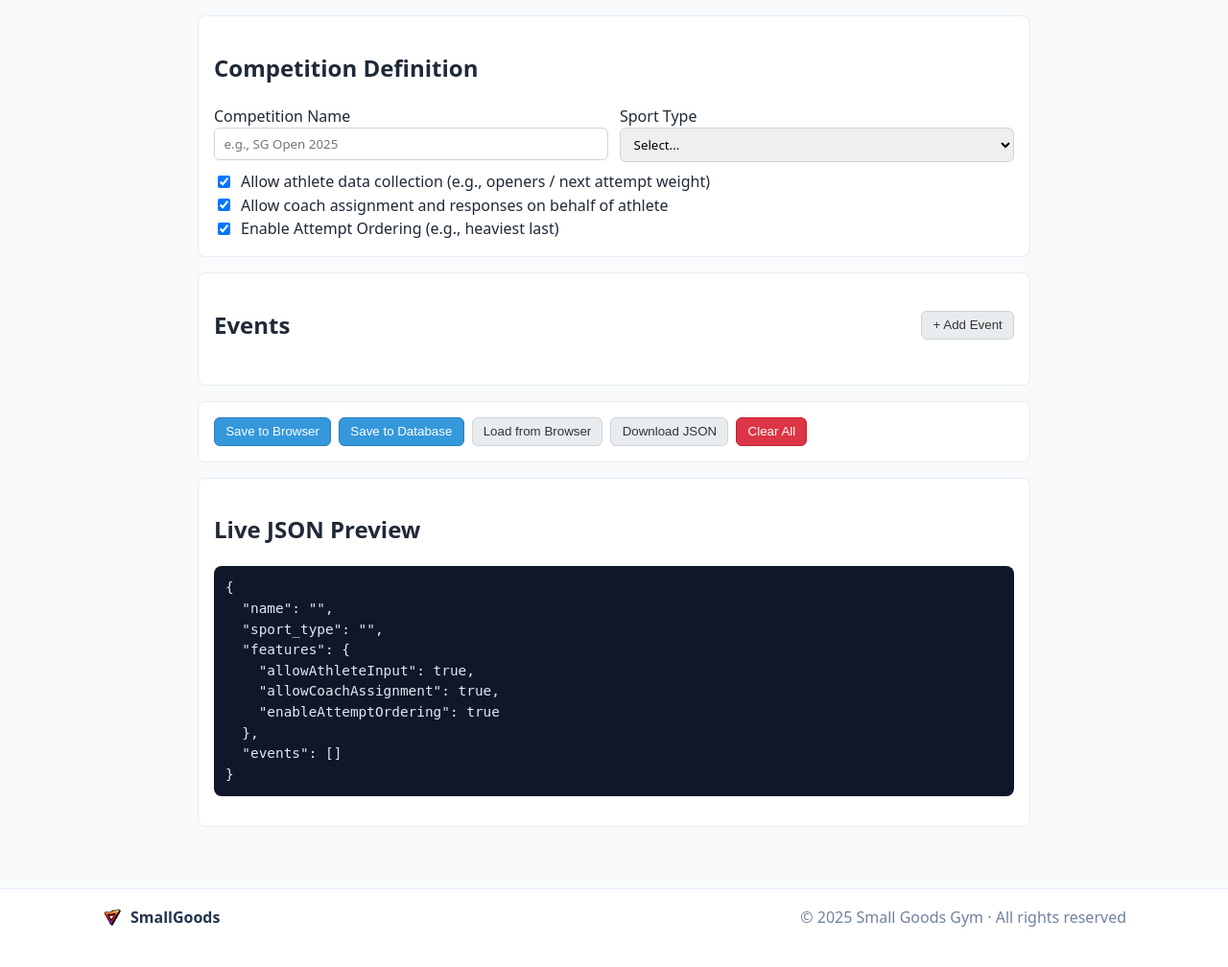
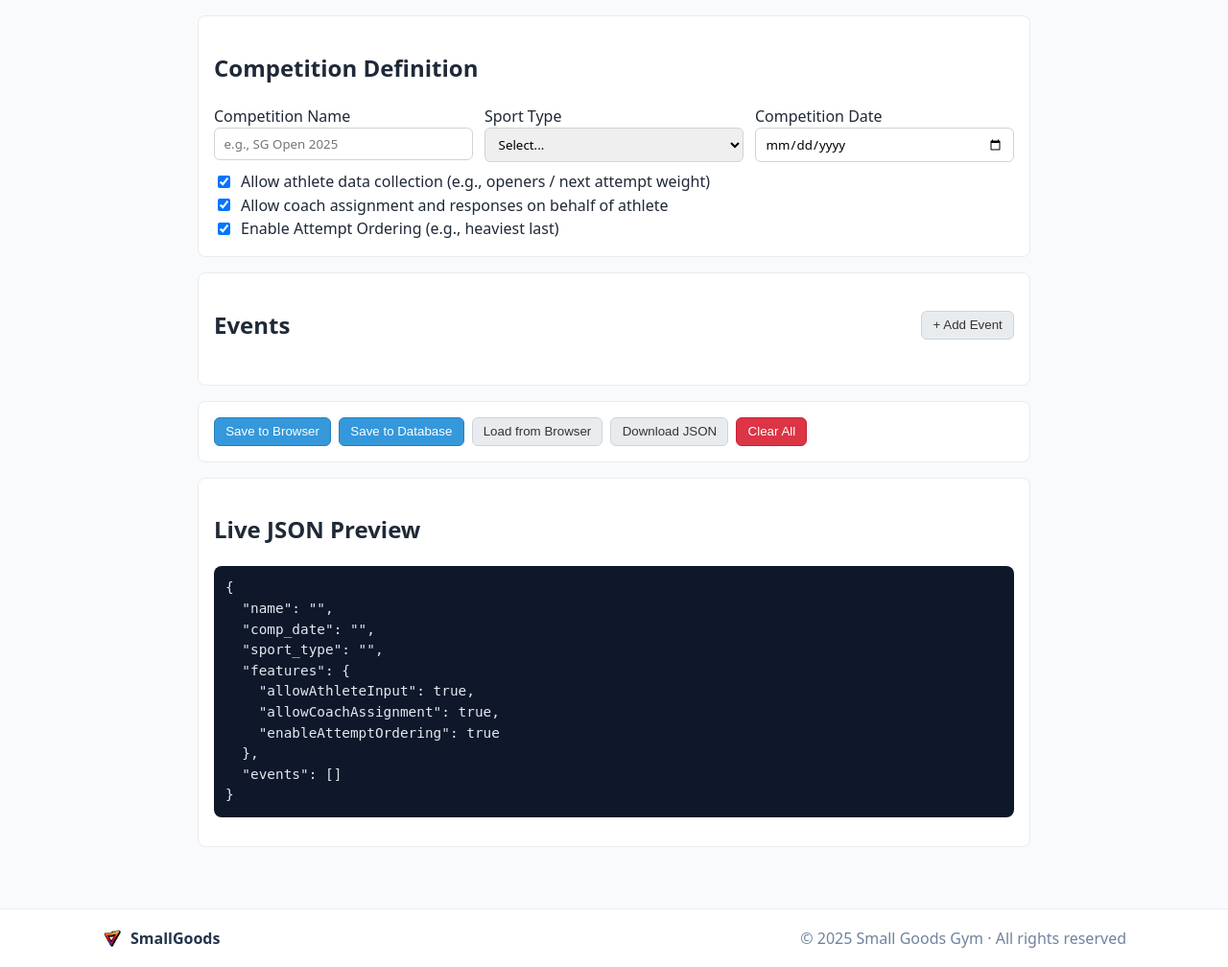
Before and after one commit to cits5206Group9/SmallGoods-Competition-app, a Flask app: page /admin/competition-model/create in a window 1280 px wide. Shown: the part 285-1293 px from the top of the page at 96% size. Before the commit the page ends 1251 px from the top, so only its background shows below. Run offline with Flask 3, Linux system fonts and the light colour scheme.

Commit message:
fix comp model save

```diff
--- a/app/models.py
+++ b/app/models.py
@@ -51,7 +51,6 @@ class Competition(db.Model):
     name = db.Column(db.String(200), nullable=False)
     description = db.Column(db.Text)
     start_date = db.Column(db.Date, nullable=False)
-    end_date = db.Column(db.Date)
     sport_type = db.Column(db.Enum(SportType), nullable=False)
     is_active = db.Column(db.Boolean, default=True)
     created_at = db.Column(db.DateTime, default=datetime.utcnow)
@@ -68,7 +67,6 @@ class Event(db.Model):
     name = db.Column(db.String(150), nullable=False)
     weight_category = db.Column(db.String(50))
     gender = db.Column(db.String(10))
-    scoring_type = db.Column(db.Enum(ScoringType), nullable=False)
     is_active = db.Column(db.Boolean, default=False)
     # It will caused circular dependency if not use post_update=True
     current_lift_id = db.Column(
--- a/app/routes/admin.py
+++ b/app/routes/admin.py
@@ -1,7 +1,10 @@
 from asyncio.log import logger
 from flask import Blueprint, render_template, request, jsonify
 from ..extensions import db
-from ..models import Competition, SportCategory, Exercise, CompetitionType, Athlete, Flight, Event, SportType, AthleteFlight
+from ..models import (
+    Competition, SportCategory, Exercise, CompetitionType,
+    Athlete, Flight, Event, SportType, AthleteFlight, ScoringType
+)
 from datetime import datetime
 from sqlalchemy.exc import IntegrityError
 from sqlalchemy.orm import joinedload
@@ -66,11 +69,13 @@ def get_competition_model(id):
     return jsonify({
         'id': competition.id,
         'name': competition.name,
+        'start_date': competition.start_date.isoformat() if competition.start_date else None,
         'description': competition.description,
         'sport_type': competition.sport_type.value if competition.sport_type else None,
         'config': competition.config or {
             'name': competition.name,
             'sport_type': competition.sport_type.value if competition.sport_type else None,
+            'comp_date': competition.start_date.isoformat() if competition.start_date else None,
             'features': {
                 'allowAthleteInput': True,
                 'allowCoachAssignment': True,
@@ -87,60 +92,104 @@ def save_competition_model():
         data = request.get_json()
         logger.info("Received data: %s", data)  # Debug log
 
+        # Start a database transaction
+        db.session.begin_nested()
+
         # Create new competition or update existing one
         competition_id = data.get('id')
         if competition_id:
             competition = Competition.query.get_or_404(competition_id)
+            # Keep track of existing events for cleanup
+            existing_event_ids = {event.id for event in competition.events}
         else:
             competition = Competition()
+            existing_event_ids = set()
+            db.session.add(competition)
 
         # Update basic fields
         competition.name = data['name']
         competition.sport_type = SportType(data['sport_type'])
+        competition.start_date = datetime.strptime(data['comp_date'], '%Y-%m-%d').date()
         competition.description = f"Sport type: {data['sport_type']}"
-        competition.start_date = datetime.now().date()
-        competition.end_date = datetime.now().date()
         competition.is_active = True
 
-        for event_data in data.get('events', []):
-            category = SportCategory(
-                competition=competition,
-                name=event_data['name'],
-                is_active=True
-            )
-            db.session.add(category)
-            db.session.flush()
+        # Store the complete configuration
+        competition.config = {
+            'name': data['name'],
+            'sport_type': data['sport_type'],
+            'comp_date': data['comp_date'],
+            'features': data.get('features', {
+                'allowAthleteInput': True,
+                'allowCoachAssignment': True,
+                'enableAttemptOrdering': True
+            }),
+            'events': data.get('events', [])
+        }
 
-            for idx, movement in enumerate(event_data.get('movements', []), 1):
-                exercise = Exercise(
-                    sport_category=category,
-                    name=movement['name'],
-                    order=idx,
-                    attempt_time_limit=movement['timer'].get('attempt_seconds', 60),
-                    break_time_default=movement['timer'].get('break_seconds', 120)
-                )
-                db.session.add(exercise)
-                db.session.flush()
+        # Process events
+        current_event_ids = set()
+        for event_data in competition.config['events']:
+            event_id = event_data.get('id')
 
-                comp_type = CompetitionType(
-                    exercise=exercise,
-                    name=movement.get('scoring', {}).get('name', 'Standard'),
+            if event_id:
+                # Update existing event
+                event = Event.query.get(event_id)
+                if event and event.competition_id == competition.id:
+                    event.name = event_data['name']
+                    event.gender = event_data.get('gender')
+                    event.is_active = True
+                    current_event_ids.add(event.id)
+            else:
+                # Create new event
+                event = Event(
+                    competition=competition,
+                    name=event_data['name'],
+                    gender=event_data.get('gender'),
                     is_active=True
                 )
-                db.session.add(comp_type)
+                db.session.add(event)
+                db.session.flush()  # Get the new event ID
+                current_event_ids.add(event.id)
 
-        if not competition_id:
-            db.session.add(competition)
+            # Process flights for this event
+            if 'groups' in event_data:
+                for flight_data in event_data['groups']:
+                    if flight_data.get('id'):
+                        # Update existing flight
+                        flight = Flight.query.get(flight_data['id'])
+                        if flight and flight.event_id == event.id:
+                            flight.name = flight_data['name']
+                            flight.order = flight_data.get('order', 1)
+                            flight.is_active = flight_data.get('is_active', True)
+                    else:
+                        # Create new flight
+                        flight = Flight(
+                            event_id=event.id,
+                            competition_id=competition.id,
+                            name=flight_data['name'],
+                            order=flight_data.get('order', 1),
+                            is_active=flight_data.get('is_active', True)
+                        )
+                        db.session.add(flight)
+                        db.session.flush()  # Get the new flight ID
 
-        # Commit the changes
+        # Remove events that no longer exist in the configuration
+        events_to_delete = existing_event_ids - current_event_ids
+        if events_to_delete:
+            Event.query.filter(Event.id.in_(events_to_delete)).delete(synchronize_session='fetch')
+
+        # Commit all changes
         db.session.commit()
 
-        logger.info("Saved competition: %d, %s", competition.id, competition.config)  # Debug log
+        logger.info("Saved competition: %d with %d events", competition.id, len(current_event_ids))
 
         return jsonify({
             'status': 'success',
             'competition_id': competition.id,
-            'message': 'Competition model saved successfully'
+            'message': 'Competition model saved successfully',
+            'events_created': len(current_event_ids - existing_event_ids),
+            'events_updated': len(current_event_ids & existing_event_ids),
+            'events_deleted': len(events_to_delete)
         })
 
     except Exception as e:
@@ -242,7 +291,7 @@ def flights_management():
             for event in comp.events:
                 # Get flights for this event
                 event_flights = []
-                for flight in flights:
+                for flight in event.flights:
                     if flight.event_id == event.id:
                         # Get athletes for this flight
                         flight_athletes = []
@@ -624,7 +673,6 @@ def get_competitions():
             'id': comp.id,
             'name': comp.name,
             'start_date': comp.start_date.isoformat() if comp.start_date else None,
-            'end_date': comp.end_date.isoformat() if comp.end_date else None
         } for comp in competitions])
     except Exception as e:
         return jsonify({
@@ -651,6 +699,7 @@ def create_flight():
 
         # Handle empty string as None
         if event_id == '' or event_id == 'null':
+
             event_id = None
 
         # Get competition_id
--- a/app/static/js/competition-utils.js
+++ b/app/static/js/competition-utils.js
@@ -50,6 +50,7 @@ window.CompetitionUtils = (function() {
     function serializeFromDOM() {
         const comp = {
             name: $('#comp-name').value.trim(),
+            comp_date: $('#comp-date').value,
             sport_type: $('#sport-type').value,
             features: {
                 allowAthleteInput: !!$('#allow-athlete-input').checked,
@@ -195,6 +196,7 @@ window.CompetitionUtils = (function() {
         // Load basic fields
         $('#comp-name').value = data.name || '';
         $('#sport-type').value = data.sport_type || '';
+        $('#comp-date').value = data.date || '';
         $('#allow-athlete-input').checked = !!(data.features?.allowAthleteInput);
         $('#allow-coach-assignment').checked = !!(data.features?.allowCoachAssignment);
         $('#enable-attempt-ordering').checked = !!(data.features?.enableAttemptOrdering);
--- a/app/static/js/competition_create.js
+++ b/app/static/js/competition_create.js
@@ -5,6 +5,7 @@
   // Root UI elements
   const compNameEl = $('#comp-name');
   const sportTypeEl = $('#sport-type');
+  const compDateEl = $('#comp-date');
   const allowAthleteInputEl = $('#allow-athlete-input');
   const allowCoachAssignmentEl = $('#allow-coach-assignment');
   const enableAttemptOrderingEl = $('#enable-attempt-ordering');
@@ -79,6 +80,7 @@
   function serializeFromDOM() {
     const comp = {
       name: compNameEl.value.trim(),
+      comp_date: compDateEl.value,
       sport_type: sportTypeEl.value,
       features: {
         allowAthleteInput: !!allowAthleteInputEl.checked,
@@ -281,6 +283,7 @@
     // Reset DOM
     compNameEl.value = '';
     sportTypeEl.value = '';
+    compDateEl.value = '';
     allowAthleteInputEl.checked = true;
     allowCoachAssignmentEl.checked = true;
     enableAttemptOrderingEl.checked = true;
@@ -295,6 +298,7 @@
 
     compNameEl.value = data.name || '';
     sportTypeEl.value = data.sport_type || '';
+    compDateEl.value = data.comp_date || '';
     allowAthleteInputEl.checked = !!(data.features?.allowAthleteInput);
     allowCoachAssignmentEl.checked = !!(data.features?.allowCoachAssignment);
     enableAttemptOrderingEl.checked = !!(data.features?.enableAttemptOrdering);
@@ -355,7 +359,7 @@
   });
 
   // Top-level inputs update preview
-  [compNameEl, sportTypeEl, allowAthleteInputEl, allowCoachAssignmentEl, enableAttemptOrderingEl]
+  [compNameEl, sportTypeEl, compDateEl, allowAthleteInputEl, allowCoachAssignmentEl, enableAttemptOrderingEl]
     .forEach(el => el.addEventListener('input', renderPreview));
 
   saveLocalBtn.addEventListener('click', saveToLocal);
--- a/app/static/js/competition_edit.js
+++ b/app/static/js/competition_edit.js
@@ -55,6 +55,7 @@
         // Load basic fields
         $('#comp-name').value = data.name || '';
         $('#sport-type').value = data.sport_type || '';
+        $('#comp-date').value = data.start_date || '';
         $('#allow-athlete-input').checked = !!(config.features?.allowAthleteInput);
         $('#allow-coach-assignment').checked = !!(config.features?.allowCoachAssignment);
         $('#enable-attempt-ordering').checked = !!(config.features?.enableAttemptOrdering);
--- a/app/templates/admin/competition_create.html
+++ b/app/templates/admin/competition_create.html
@@ -19,7 +19,7 @@
   <!-- Top-level Competition Definition -->
   <section class="panel">
     <h2>Competition Definition</h2>
-    <div class="grid grid-2">
+    <div class="grid grid-3">
       <div class="form-field">
         <label for="comp-name">Competition Name</label>
         <input type="text" id="comp-name" placeholder="e.g., SG Open 2025">
@@ -33,6 +33,10 @@
           <option value="crossfit">CrossFit</option>
           <option value="hyrox">Hyrox</option>
         </select>
+      </div>
+      <div class="form-field">
+        <label for="comp-date">Competition Date</label>
+        <input type="date" id="comp-date">
       </div>
     </div>
 
--- a/app/templates/admin/competition_edit.html
+++ b/app/templates/admin/competition_edit.html
@@ -29,7 +29,7 @@
         <!-- Reusing the create form structure -->
         <section class="panel">
             <h2>Competition Definition</h2>
-            <div class="grid grid-2">
+            <div class="grid grid-3">
                 <div class="form-field">
                     <label for="comp-name">Competition Name</label>
                     <input type="text" id="comp-name" placeholder="e.g., SG Open 2025">
@@ -43,6 +43,10 @@
                         <option value="crossfit">CrossFit</option>
                         <option value="hyrox">Hyrox</option>
                     </select>
+                </div>
+                <div class="form-field">
+                  <label for="comp-date">Competition Date</label>
+                  <input type="date" id="comp-date">
                 </div>
             </div>
 
```
Also changed, not shown: migrations/versions/d4accc2e4d8e_removed_scoring_type_from_event_table.py (added, +38 -0 lines).
